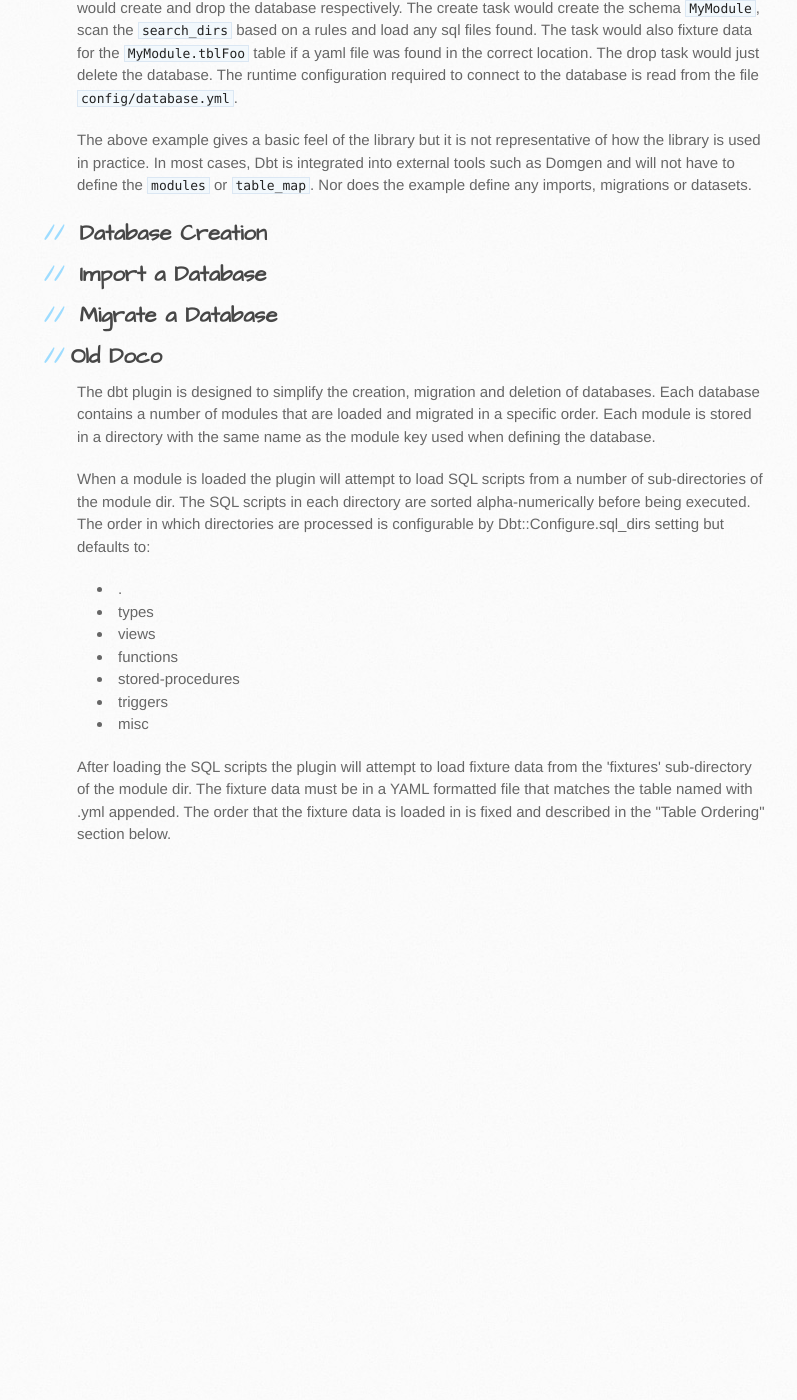
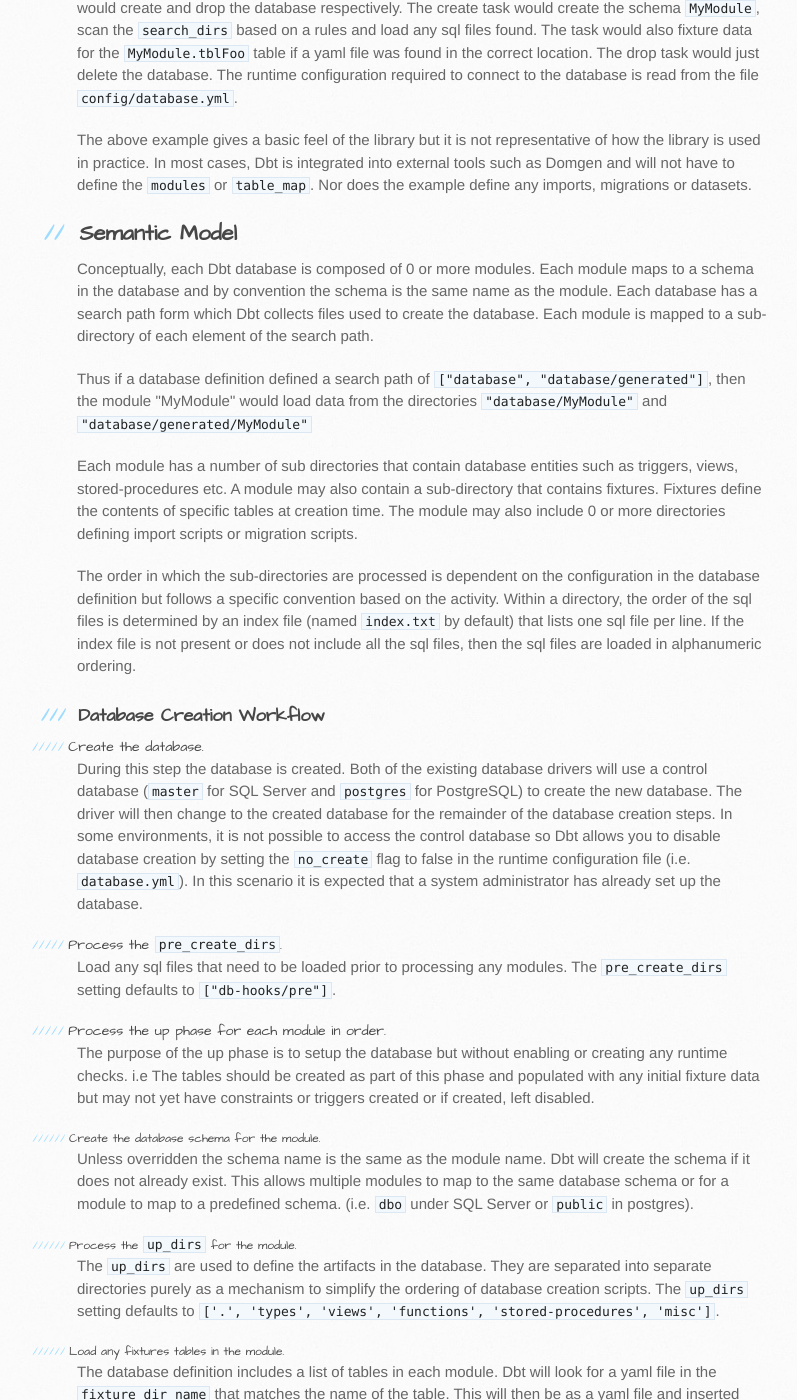
Before and after one commit to realityforge/dbt, a Jekyll site: the page built from index.html, in a window 1280 px wide and 1400 px high, scrolled down 1080 px. Shown: the whole window, without its empty margins (93-890 px from the left). Built offline with Jekyll 4.4.1, drawn with Linux system fonts in a browser that asks for light colours; before the commit the page ends 1968 px from its top, so only the background shows below that; some of the changed text lies outside the part shown.

Commit message:
Add some basic documentation regarding the flow

```diff
--- a/index.html
+++ b/index.html
@@ -67,47 +67,160 @@ end
 </p>
 
 <h2>
+    <a name="semantic-model" class="anchor" href="#semantic-model"><span class="octicon octicon-link"></span></a>
+    Semantic Model
+</h2>
+
+<p>
+    Conceptually, each Dbt database is composed of 0 or more modules. Each module maps to a schema in the database
+    and by convention the schema is the same name as the module. Each database has a search path form which Dbt
+    collects files used to create the database. Each module is mapped to a sub-directory of each element of the
+    search path.
+</p>
+
+<p>
+    Thus if a database definition defined a search path of <code>["database", "database/generated"]</code>, then
+    the module "MyModule" would load data from the directories <code>"database/MyModule"</code> and
+    <code>"database/generated/MyModule"</code>
+</p>
+
+<p>
+    Each module has a number of sub directories that contain database entities such as triggers, views,
+    stored-procedures etc. A module may also contain a sub-directory that contains fixtures. Fixtures define the
+    contents of specific tables at creation time. The module may also include 0 or more directories defining
+    import scripts or migration scripts.
+</p>
+
+<p>
+    The order in which the sub-directories are processed is dependent on the configuration in the database
+    definition but follows a specific convention based on the activity. Within a directory, the order of the sql
+    files is determined by an index file (named <code>index.txt</code> by default) that lists one sql file per
+    line. If the index file is not present or does not include all the sql files, then the sql files are loaded
+    in alphanumeric ordering.
+</p>
+
+<h3>
     <a name="database-creation" class="anchor" href="#database-creation"><span class="octicon octicon-link"></span></a>
-    Database Creation
-</h2>
+    Database Creation Workflow
+</h3>
+
+<h5>Create the database.</h5>
+
+<p>
+    During this step the database is created. Both of the existing database drivers will use a control database
+    (<code>master</code> for SQL Server and <code>postgres</code> for PostgreSQL) to create the new database. The
+    driver will then change to the created database for the remainder of the database creation steps. In some
+    environments, it is not possible to access the control database so Dbt allows you to disable database creation
+    by setting the <code>no_create</code> flag to false in the runtime configuration file (i.e.
+    <code>database.yml</code>). In this scenario it is expected that a system administrator has already set up the
+    database.
+</p>
+
+<h5>Process the <code>pre_create_dirs</code>.</h5>
+
+<p>
+    Load any sql files that need to be loaded prior to processing any modules. The <code>pre_create_dirs</code>
+    setting defaults to <code>["db-hooks/pre"]</code>.
+</p>
+
+<h5>Process the <em>up</em> phase for each module in order.</h5>
+
+<p>
+    The purpose of the up phase is to setup the database but without enabling or creating any runtime checks.
+    i.e The tables should be created as part of this phase and populated with any initial fixture data but
+    may not yet have constraints or triggers created or if created, left disabled.
+</p>
+
+<h6>Create the database schema for the module.</h6>
+
+<p>
+    Unless overridden the schema name is the same as the module name. Dbt will create the schema if it
+    does not already exist. This allows multiple modules to map to the same database schema or for a module
+    to map to a predefined schema. (i.e. <code>dbo</code> under SQL Server or <code>public</code> in postgres).
+</p>
+
+<h6>Process the <code>up_dirs</code> for the module.</h6>
+
+<p>
+    The <code>up_dirs</code> are used to define the artifacts in the database. They are separated into
+    separate directories purely as a mechanism to simplify the ordering of database creation scripts.
+    The <code>up_dirs</code> setting defaults to
+    <code>['.', 'types', 'views', 'functions', 'stored-procedures', 'misc']</code>.
+</p>
+
+<h6>Load any fixtures tables in the module.</h6>
+
+<p>
+    The database definition includes a list of tables in each module. Dbt will look for a yaml file
+    in the <code>fixture_dir_name</code> that matches the name of the table. This will then be as a
+    yaml file and inserted into the database. To ensure the order of the rows, the top level element
+    of the yaml file can be encoded as an omap. The <code>fixture_dir_name</code> setting defaults to
+    <code>'fixtures'</code>.
+</p>
+
+<h5>Process the <em>import</em> phase for each module.</h5>
+
+<p>
+    If the creation is a "create_by_import" create, then the import of the module occurs at this step.
+    See the <a href="#database-import">import</a> section for further details on importing.
+</p>
+
+<h5>Process the <em>finalize</em> phase for each module.</h5>
+
+<p>
+    The finalize phase prepares the database for operation. This typically involves enabling triggers,
+    rebuilding indexes and applying any final security grants.
+</p>
+
+<h6>Process the <code>finalize_dirs</code> for the module.</h6>
+
+<p>
+    The finalize dirs are configurable by the <code>finalize_dirs</code> dirs setting which
+    defaults to <code>['triggers', 'finalize']</code>.
+</p>
+
+<h5>Process the <code>post_create_dirs</code> for the database.</h5>
+
+<p>
+    Process the dirs defined by the <code>post_create_dirs</code> setting. The setting defaults to
+    <code>["db-hooks/post"]</code>.
+</p>
+
+<h5>Setup migrations infrastructure.</h5>
+
+<p>
+    The last thing that occurs when creating the database is to setup migrations if migrations are enabled.
+    The <a href="#database-migration">migrations</a> section goes into further details about how migrations
+    proceeds. During database creation the table that records the migrations is created. By default the
+    creation will assume that there is no need to apply the database migrations and will mark all migrations
+    present as having being applied. This can be overriden by setting the <code>migrations_applied_at_create</code>
+    setting on the database definition in which case the migrations will be applied during database creation.
+</p>
 
 <h2>
     <a name="database-import" class="anchor" href="#database-import"><span class="octicon octicon-link"></span></a>
     Import a Database
 </h2>
 
+<p>TODO: Document me.</p>
+
 <h2>
     <a name="database-migration" class="anchor" href="#database-migration"><span class="octicon octicon-link"></span></a>
     Migrate a Database
 </h2>
 
-<h2>Old Doco</h2>
+<p>TODO: Document me.</p>
 
-<p>
-    The dbt plugin is designed to simplify the creation, migration and deletion of databases. Each database contains a
-    number of <em>modules</em> that are loaded and migrated in a specific order. Each <em>module</em> is stored in a
-    directory with the same name as the <em>module</em> key used when defining the database.
-</p>
+<h2>
+    <a name="database-datasets" class="anchor" href="#database-datasets"><span class="octicon octicon-link"></span></a>
+    Defining Datasets
+</h2>
 
-<p>
-    When a <em>module</em> is loaded the plugin will attempt to load SQL scripts from a number of sub-directories of
-    the <em>module</em> dir. The SQL scripts in each directory are sorted alpha-numerically before being executed. The
-    order in which directories are processed is configurable by Dbt::Configure.sql_dirs setting but defaults to:
-</p>
+<p>TODO: Document me.</p>
 
-<ul>
-    <li>.</li>
-    <li>types</li>
-    <li>views</li>
-    <li>functions</li>
-    <li>stored-procedures</li>
-    <li>triggers</li>
-    <li>misc</li>
-</ul>
+<h2>
+    <a name="database-module-groups" class="anchor" href="#database-module-groups"><span class="octicon octicon-link"></span></a>
+    Module Groups
+</h2>
 
-<p>
-    After loading the SQL scripts the plugin will attempt to load fixture data from the 'fixtures' sub-directory of
-    the <em>module</em> dir. The fixture data must be in a YAML formatted file that matches the table named with .yml
-    appended. The order that the fixture data is loaded in is fixed and described in the "Table Ordering" section
-    below.
-</p>
+<p>TODO: Document me.</p>
```
